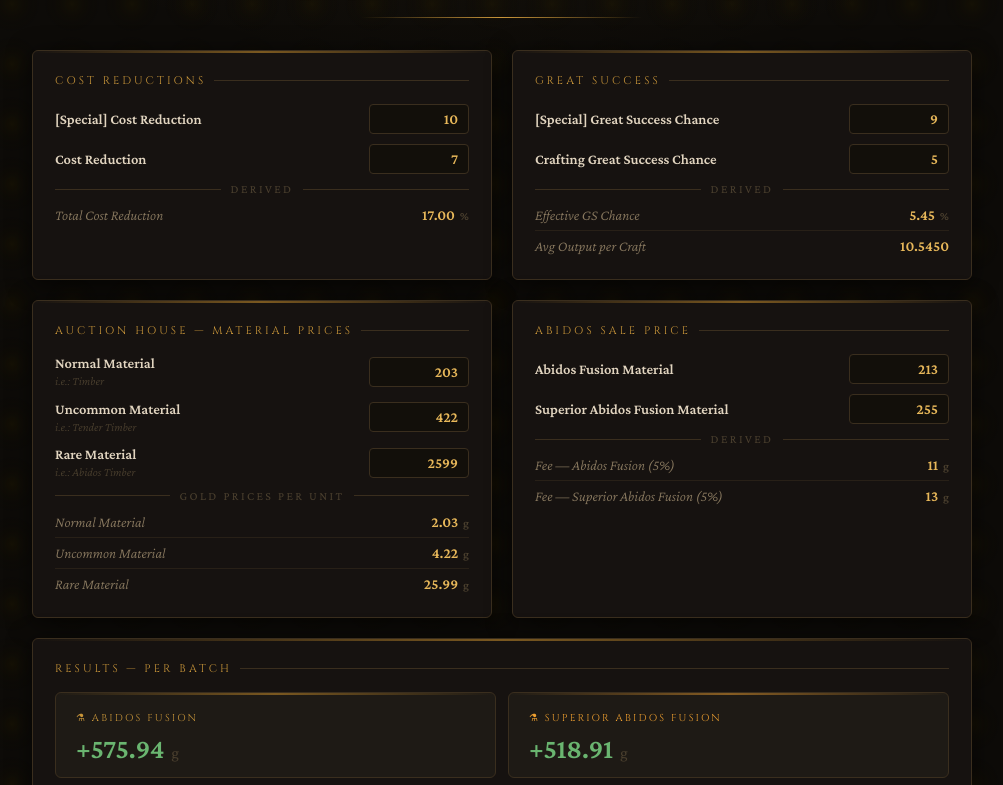
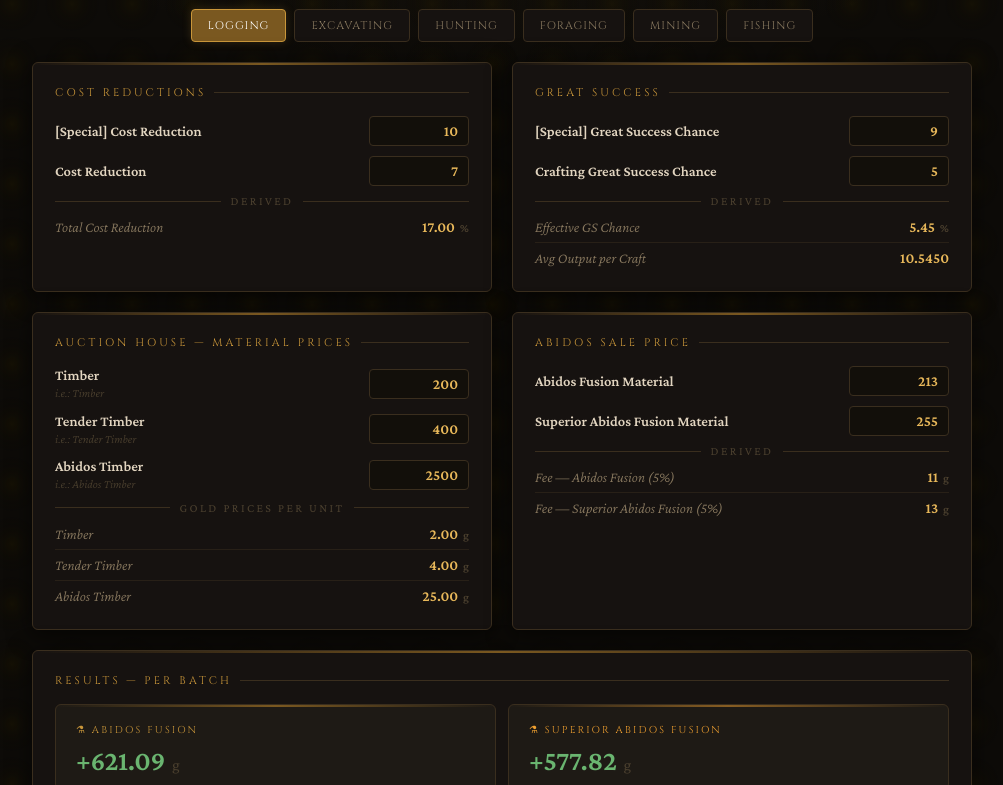
Before and after one commit to edoreld/abidos-crafting-calculator, a plain HTML site: page index.html in a window 1280 px wide. Shown: the part 146-931 px from the top of the page, without its empty margins (138-1141 px from the left). Drawn offline with nearby package versions, Linux system fonts and the light colour scheme.

Commit message:
added more professions

```diff
--- a/index.html
+++ b/index.html
@@ -40,16 +40,8 @@
     /* ── Header ── */
     header {
       text-align: center;
-      padding: 48px 24px 32px;
+      padding: 40px 24px 20px;
       position: relative;
-    }
-    header::after {
-      content: '';
-      display: block;
-      width: 280px;
-      height: 1px;
-      background: linear-gradient(90deg, transparent, var(--gold), transparent);
-      margin: 20px auto 0;
     }
     .logo-ornament {
       font-size: 11px;
@@ -74,6 +66,40 @@
       color: var(--text-dim);
       margin-top: 6px;
       font-size: 15px;
+    }
+
+    /* ── Tabs ── */
+    .tabs-container {
+      max-width: 980px;
+      margin: 0 auto 20px;
+      padding: 0 20px;
+      display: flex;
+      flex-wrap: wrap;
+      justify-content: center;
+      gap: 8px;
+    }
+    .tab-btn {
+      background: var(--surface);
+      border: 1px solid var(--border);
+      color: var(--text-dim);
+      font-family: 'Cinzel', serif;
+      font-size: 11px;
+      letter-spacing: .1em;
+      padding: 8px 16px;
+      cursor: pointer;
+      border-radius: 4px;
+      transition: all .2s ease;
+      text-transform: uppercase;
+    }
+    .tab-btn:hover {
+      border-color: var(--gold-dim);
+      color: var(--text);
+    }
+    .tab-btn.active {
+      background: var(--gold-dim);
+      border-color: var(--gold);
+      color: #fff;
+      box-shadow: 0 0 10px rgba(201,150,58,0.2);
     }
 
     /* ── Layout ── */
@@ -180,14 +206,6 @@
     input[type="number"]:focus {
       border-color: var(--gold);
       box-shadow: 0 0 0 2px rgba(201,150,58,.15);
-    }
-
-    .unit {
-      font-size: 11px;
-      color: var(--text-muted);
-      text-align: right;
-      margin-top: -6px;
-      font-style: italic;
     }
 
     /* ── Divider row ── */
@@ -391,7 +409,6 @@
     }
     .saved-badge.show { opacity: 1; transform: translateY(0); }
 
-    /* ── Tooltip pct ── */
     .pct-hint { font-size: 12px; color: var(--text-muted); margin-left: 2px; }
   </style>
 </head>
@@ -400,22 +417,24 @@
 <header>
   <p class="logo-ornament">Crafting Tool</p>
   <h1>Abidos <span>Calculator</span></h1>
-  <p class="subtitle">Profit estimation for Abidos crafting</p>
+  <p class="subtitle">Unified Profit Estimation</p>
 </header>
+
+<nav class="tabs-container" id="tabs-nav">
+  </nav>
 
 <div class="wrapper">
 
-  <!-- ── Cost Reductions ── -->
   <div class="card">
     <p class="card-title">Cost Reductions</p>
     <div class="field-group">
       <div class="field">
         <label><strong>[Special] Cost Reduction</strong></label>
-        <input type="number" id="b1" step="0.1" min="0" max="100" placeholder="e.g. 10" value="10" />
+        <input type="number" id="b1" step="0.1" min="0" max="100" />
       </div>
       <div class="field">
         <label><strong>Cost Reduction</strong></label>
-        <input type="number" id="b2" step="0.1" min="0" max="100" placeholder="e.g. 7" value="7" />
+        <input type="number" id="b2" step="0.1" min="0" max="100" />
       </div>
     </div>
     <div class="divider-row">Derived</div>
@@ -425,17 +444,16 @@
     </div>
   </div>
 
-  <!-- ── Great Success ── -->
   <div class="card">
     <p class="card-title">Great Success</p>
     <div class="field-group">
       <div class="field">
         <label><strong>[Special] Great Success Chance</strong></label>
-        <input type="number" id="b5" step="0.1" min="0" max="100" placeholder="e.g. 9" value="9" />
+        <input type="number" id="b5" step="0.1" min="0" max="100" />
       </div>
       <div class="field">
         <label><strong>Crafting Great Success Chance</strong></label>
-        <input type="number" id="b6" step="0.1" min="0" max="100" placeholder="e.g. 5" value="5" />
+        <input type="number" id="b6" step="0.1" min="0" max="100" />
       </div>
     </div>
     <div class="divider-row">Derived</div>
@@ -449,49 +467,47 @@
     </div>
   </div>
 
-  <!-- ── AH Prices ── -->
   <div class="card">
     <p class="card-title">Auction House — Material Prices</p>
     <div class="field-group">
       <div class="field">
-        <label><strong>Normal Material</strong><span class="label-sub">i.e.: Timber</span></label>
-        <input type="number" id="e19" step="1" min="1" value="203" />
+        <label><strong id="lbl-mat-1">Normal Material</strong><span class="label-sub" id="sub-mat-1">...</span></label>
+        <input type="number" id="e19" step="1" min="1" />
       </div>
       <div class="field">
-        <label><strong>Uncommon Material</strong><span class="label-sub">i.e.: Tender Timber</span></label>
-        <input type="number" id="e20" step="1" min="1" value="422" />
+        <label><strong id="lbl-mat-2">Uncommon Material</strong><span class="label-sub" id="sub-mat-2">...</span></label>
+        <input type="number" id="e20" step="1" min="1" />
       </div>
       <div class="field">
-        <label><strong>Rare Material</strong><span class="label-sub">i.e.: Abidos Timber</span></label>
-        <input type="number" id="e21" step="1" min="1" value="2599" />
+        <label><strong id="lbl-mat-3">Rare Material</strong><span class="label-sub" id="sub-mat-3">...</span></label>
+        <input type="number" id="e21" step="1" min="1" />
       </div>
     </div>
     <div class="divider-row">Gold Prices per Unit</div>
     <div class="derived-row">
-      <span class="derived-label">Normal Material</span>
+      <span class="derived-label" id="der-mat-1">Normal</span>
       <span class="derived-value" id="d-p19">—</span>
     </div>
     <div class="derived-row">
-      <span class="derived-label">Uncommon Material</span>
+      <span class="derived-label" id="der-mat-2">Uncommon</span>
       <span class="derived-value" id="d-p20">—</span>
     </div>
     <div class="derived-row">
-      <span class="derived-label">Rare Material</span>
+      <span class="derived-label" id="der-mat-3">Rare</span>
       <span class="derived-value" id="d-p21">—</span>
     </div>
   </div>
 
-  <!-- ── Abidos Sale Price ── -->
   <div class="card">
     <p class="card-title">Abidos Sale Price</p>
     <div class="field-group">
       <div class="field">
         <label><strong>Abidos Fusion Material</strong></label>
-        <input type="number" id="b26" step="1" min="1" value="213" />
+        <input type="number" id="b26" step="1" min="1" />
       </div>
       <div class="field">
         <label><strong>Superior Abidos Fusion Material</strong></label>
-        <input type="number" id="c26" step="1" min="1" value="255" />
+        <input type="number" id="c26" step="1" min="1" />
       </div>
     </div>
     <div class="divider-row">Derived</div>
@@ -505,11 +521,9 @@
     </div>
   </div>
 
-  <!-- ── Results ── -->
   <div class="card results-section">
     <p class="card-title">Results — Per Batch</p>
 
-    <!-- Profit hero -->
     <div class="profit-hero">
       <div class="profit-card col-b">
         <p class="profit-card-name">⚗ Abidos Fusion</p>
@@ -521,12 +535,10 @@
       </div>
     </div>
 
-    <!-- Toggle -->
     <button class="details-toggle" aria-expanded="false" onclick="toggleDetails(this)">
       <i class="chevron">▼</i> Show breakdown <i class="chevron">▼</i>
     </button>
 
-    <!-- Collapsible details -->
     <div class="details-panel" id="details-panel">
       <div class="details-inner">
         <div class="details-inner-pad">
@@ -557,17 +569,17 @@
               <div class="rg-cell sublabel"></div>
             </div>
             <div class="rg-row">
-              <div class="rg-cell label">Normal Material <span style="color:var(--text-muted);font-size:12px">(i.e.: Timber)</span></div>
+              <div class="rg-cell label" id="br-mat-1">Normal Material</div>
               <div class="rg-cell val val-b">86</div>
               <div class="rg-cell val val-c">112</div>
             </div>
             <div class="rg-row">
-              <div class="rg-cell label">Uncommon Material <span style="color:var(--text-muted);font-size:12px">(i.e.: Tender Timber)</span></div>
+              <div class="rg-cell label" id="br-mat-2">Uncommon Material</div>
               <div class="rg-cell val val-b">45</div>
               <div class="rg-cell val val-c">59</div>
             </div>
             <div class="rg-row">
-              <div class="rg-cell label">Rare Material <span style="color:var(--text-muted);font-size:12px">(i.e.: Abidos Timber)</span></div>
+              <div class="rg-cell label" id="br-mat-3">Rare Material</div>
               <div class="rg-cell val val-b">33</div>
               <div class="rg-cell val val-c">43</div>
             </div>
@@ -615,7 +627,7 @@
   </div>
 
   <div class="actions">
-    <button class="reset" onclick="resetDefaults()">↺ Reset to defaults</button>
+    <button class="reset" onclick="resetTab()">↺ Reset Tab Defaults</button>
   </div>
 
 </div>
@@ -623,71 +635,135 @@
 <div class="saved-badge" id="saved-badge">Saved ✓</div>
 
 <script>
+  const PROFESSIONS = [
+    { id: 'logging', name: 'Logging', mats: ['Timber', 'Tender Timber', 'Abidos Timber'] },
+    { id: 'excavating', name: 'Excavating', mats: ['Ancient Relic', 'Rare Relic', 'Abidos Relic'] },
+    { id: 'hunting', name: 'Hunting', mats: ['Thick Raw Meat', 'Treated Meat', 'Abidos Thick Raw Meat'] },
+    { id: 'foraging', name: 'Foraging', mats: ['Wild Flower', 'Shy Wild Flower', 'Abidos Wild Flower'] },
+    { id: 'mining', name: 'Mining', mats: ['Iron Ore', 'Heavy Iron Ore', 'Abidos Iron Ore'] },
+    { id: 'fishing', name: 'Fishing', mats: ['Fish', 'Redflesh Fish', 'Abidos Solar Carp'] }
+  ];
+
   const DEFAULTS = {
     b1: 10, b2: 7,
     b5: 9, b6: 5,
-    e19: 203, e20: 422, e21: 2599,
+    e19: 200, e20: 400, e21: 2500,
     b26: 213, c26: 255
   };
-  const FIELDS = Object.keys(DEFAULTS);
-  const LS_KEY = 'abidos_calc_v2';
 
-  // ── Constants (recipe quantities / base costs) ──
+  const INPUT_IDS = Object.keys(DEFAULTS);
+  const LS_KEY = 'abidos_calc_v3';
+  let currentTab = 'logging';
+  let store = {};
+
   const R = {
     b: { baseGold: 400, baseCost: 400, timber: 86, tender: 45, abidos: 33 },
     c: { baseGold: 520, baseCost: 529, timber: 112, tender: 59, abidos: 43 }
   };
 
-  function load() {
-    try {
-      const saved = JSON.parse(localStorage.getItem(LS_KEY) || '{}');
-      FIELDS.forEach(k => {
-        const el = document.getElementById(k);
-        if (!el) return;
-        el.value = saved[k] !== undefined ? saved[k] : DEFAULTS[k];
-      });
-    } catch(e) {}
+  function init() {
+    // Generate tabs
+    const nav = document.getElementById('tabs-nav');
+    PROFESSIONS.forEach(p => {
+      const btn = document.createElement('button');
+      btn.className = `tab-btn ${p.id === currentTab ? 'active' : ''}`;
+      btn.textContent = p.name;
+      btn.onclick = () => switchTab(p.id);
+      btn.id = `btn-${p.id}`;
+      nav.appendChild(btn);
+    });
+
+    loadStore();
+    updateLabels();
+    fillInputs();
+    recalc();
   }
 
-  function save() {
-    const obj = {};
-    FIELDS.forEach(k => {
-      const el = document.getElementById(k);
-      if (el) obj[k] = parseFloat(el.value);
+  function loadStore() {
+    try {
+      const saved = JSON.parse(localStorage.getItem(LS_KEY));
+      if (saved) {
+        store = saved.data || {};
+        currentTab = saved.activeTab || 'logging';
+      }
+    } catch(e) {}
+
+    // Ensure every profession has a data object
+    PROFESSIONS.forEach(p => {
+      if (!store[p.id]) store[p.id] = { ...DEFAULTS };
     });
-    try { localStorage.setItem(LS_KEY, JSON.stringify(obj)); } catch(e) {}
+  }
+
+  function saveStore() {
+    const dataToSave = {
+      activeTab: currentTab,
+      data: store
+    };
+    try { localStorage.setItem(LS_KEY, JSON.stringify(dataToSave)); } catch(e) {}
+  }
+
+  function switchTab(id) {
+    currentTab = id;
+    document.querySelectorAll('.tab-btn').forEach(b => b.classList.remove('active'));
+    document.getElementById(`btn-${id}`).classList.add('active');
+
+    updateLabels();
+    fillInputs();
+    recalc();
+    saveStore();
+  }
+
+  function updateLabels() {
+    const p = PROFESSIONS.find(x => x.id === currentTab);
+    // AH Price Labels
+    document.getElementById('lbl-mat-1').textContent = p.mats[0];
+    document.getElementById('lbl-mat-2').textContent = p.mats[1];
+    document.getElementById('lbl-mat-3').textContent = p.mats[2];
+    document.getElementById('sub-mat-1').textContent = `i.e.: ${p.mats[0]}`;
+    document.getElementById('sub-mat-2').textContent = `i.e.: ${p.mats[1]}`;
+    document.getElementById('sub-mat-3').textContent = `i.e.: ${p.mats[2]}`;
+
+    // Derived Labels
+    document.getElementById('der-mat-1').textContent = p.mats[0];
+    document.getElementById('der-mat-2').textContent = p.mats[1];
+    document.getElementById('der-mat-3').textContent = p.mats[2];
+
+    // Breakdown Labels
+    document.getElementById('br-mat-1').textContent = p.mats[0];
+    document.getElementById('br-mat-2').textContent = p.mats[1];
+    document.getElementById('br-mat-3').textContent = p.mats[2];
+  }
+
+  function fillInputs() {
+    const data = store[currentTab];
+    INPUT_IDS.forEach(id => {
+      document.getElementById(id).value = data[id];
+    });
+  }
+
+  function onInput() {
+    const data = store[currentTab];
+    INPUT_IDS.forEach(id => {
+      data[id] = parseFloat(document.getElementById(id).value) || 0;
+    });
+    recalc();
+    saveStore();
     flashSaved();
   }
 
-  let saveTimer;
-  function flashSaved() {
-    clearTimeout(saveTimer);
-    const b = document.getElementById('saved-badge');
-    b.classList.add('show');
-    saveTimer = setTimeout(() => b.classList.remove('show'), 1600);
+  function resetTab() {
+    store[currentTab] = { ...DEFAULTS };
+    fillInputs();
+    recalc();
+    saveStore();
   }
 
-  function resetDefaults() {
-    FIELDS.forEach(k => {
-      const el = document.getElementById(k);
-      if (el) el.value = DEFAULTS[k];
-    });
-    try { localStorage.removeItem(LS_KEY); } catch(e) {}
-    recalc();
-  }
-
+  // --- Logic Helpers ---
   function g(id) { return parseFloat(document.getElementById(id).value) || 0; }
   function set(id, html) { const el = document.getElementById(id); if(el) el.innerHTML = html; }
-
-  function fmtGold(v, decimals=2) {
-    return v.toFixed(decimals) + ' <span class="pct-hint">g</span>';
-  }
-  function fmtPct(v) {
-    return (v * 100).toFixed(2) + ' <span class="pct-hint">%</span>';
-  }
+  function fmtGold(v, decimals=2) { return v.toFixed(decimals) + ' <span class="pct-hint">g</span>'; }
+  function fmtPct(v) { return (v * 100).toFixed(2) + ' <span class="pct-hint">%</span>'; }
   function fmtNum(v, d=3) { return v.toFixed(d); }
-
-  function ceilTo1(v) { return Math.ceil(v); }
 
   function recalc() {
     const b1 = g('b1')/100, b2 = g('b2')/100;
@@ -695,48 +771,36 @@
     const e19 = g('e19'), e20 = g('e20'), e21 = g('e21');
     const b26 = g('b26'), c26 = g('c26');
 
-    // B3: Total Cost Reduction
     const b3 = b1 + b2;
     set('d-b3', fmtPct(b3));
 
-    // B8: Effective GS Chance = b6 * (1 + b5)
     const b8 = b6 * (1 + b5);
     set('d-b8', fmtPct(b8));
 
-    // B24: Avg Abidos per craft = 10*(1-b8) + 20*b8
     const b24 = 10 * (1 - b8) + 20 * b8;
     set('d-b24', fmtNum(b24, 4));
 
-    // Prices in gold
     const p19 = e19 / 100, p20 = e20 / 100, p21 = e21 / 100;
     set('d-p19', fmtGold(p19));
     set('d-p20', fmtGold(p20));
     set('d-p21', fmtGold(p21));
 
-    // Net Gold Cost
-    // B: B10 * (1 - b3)
     const b11 = R.b.baseGold * (1 - b3);
-    // C: FLOOR(C10 * (1-b3), 1)
     const c11 = Math.floor(R.c.baseGold * (1 - b3));
     set('r-b11', fmtGold(b11, 2));
     set('r-c11', fmtGold(c11, 0));
 
-    // Cost per batch
-    // B: (baseCost*(1-b3)) + timber*p19 + tender*p20 + abidos*p21
     const b23 = (R.b.baseCost * (1 - b3)) + (R.b.timber * p19) + (R.b.tender * p20) + (R.b.abidos * p21);
     const c23 = (R.c.baseCost * (1 - b3)) + (R.c.timber * p19) + (R.c.tender * p20) + (R.c.abidos * p21);
     set('r-b23', fmtGold(b23));
     set('r-c23', fmtGold(c23));
 
-    // Avg per craft (same for both cols)
     set('r-b24b', fmtNum(b24, 4));
     set('r-c24', fmtNum(b24, 4));
 
-    // Sale prices
     set('r-b26', fmtGold(b26, 0));
     set('r-c26', fmtGold(c26, 0));
 
-    // Fee = CEILING(price * 0.05, 1)
     const b27 = Math.ceil(b26 * 0.05);
     const c27 = Math.ceil(c26 * 0.05);
     set('d-b27', fmtGold(b27, 0));
@@ -744,11 +808,9 @@
     set('r-b27', fmtGold(b27, 0));
     set('r-c27', fmtGold(c27, 0));
 
-    // Net per Abidos (sale - fee)
     set('r-bnet', fmtGold(b26 - b27, 0));
     set('r-cnet', fmtGold(c26 - c27, 0));
 
-    // Expected Profit = b24 * (price - fee) - costPerBatch
     const b28 = b24 * (b26 - b27) - b23;
     const c28 = b24 * (c26 - c27) - c23;
 
@@ -771,15 +833,20 @@
     btn.childNodes[2].textContent = ` ${label} `;
   }
 
-  function onInput() { recalc(); save(); }
+  let saveTimer;
+  function flashSaved() {
+    clearTimeout(saveTimer);
+    const b = document.getElementById('saved-badge');
+    b.classList.add('show');
+    saveTimer = setTimeout(() => b.classList.remove('show'), 1000);
+  }
 
-  FIELDS.forEach(k => {
-    const el = document.getElementById(k);
-    if (el) el.addEventListener('input', onInput);
+  INPUT_IDS.forEach(id => {
+    document.getElementById(id).addEventListener('input', onInput);
   });
 
-  load();
-  recalc();
+  // Start
+  init();
 </script>
 </body>
 </html>
```
